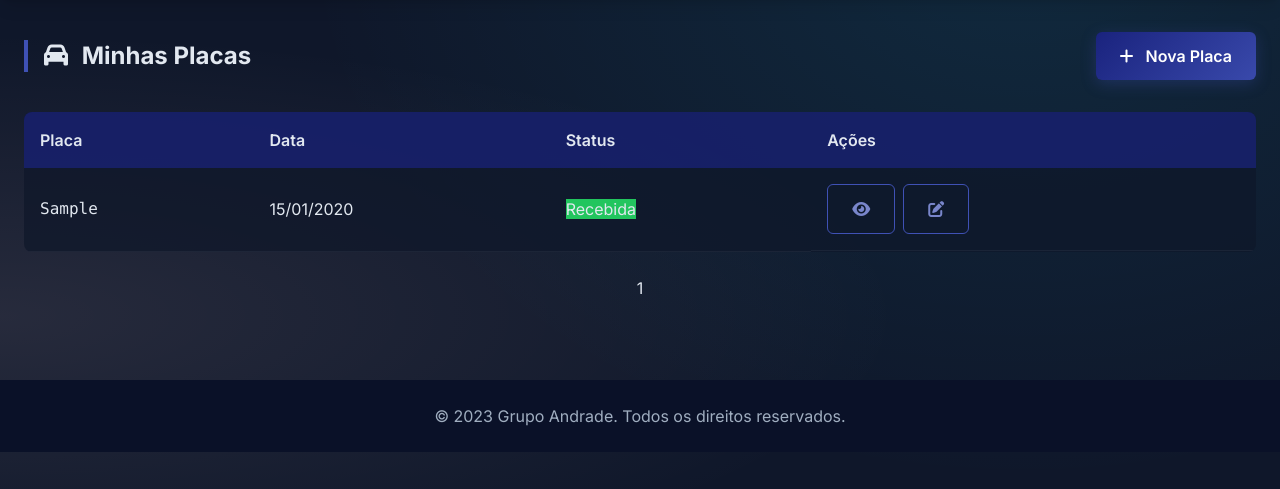
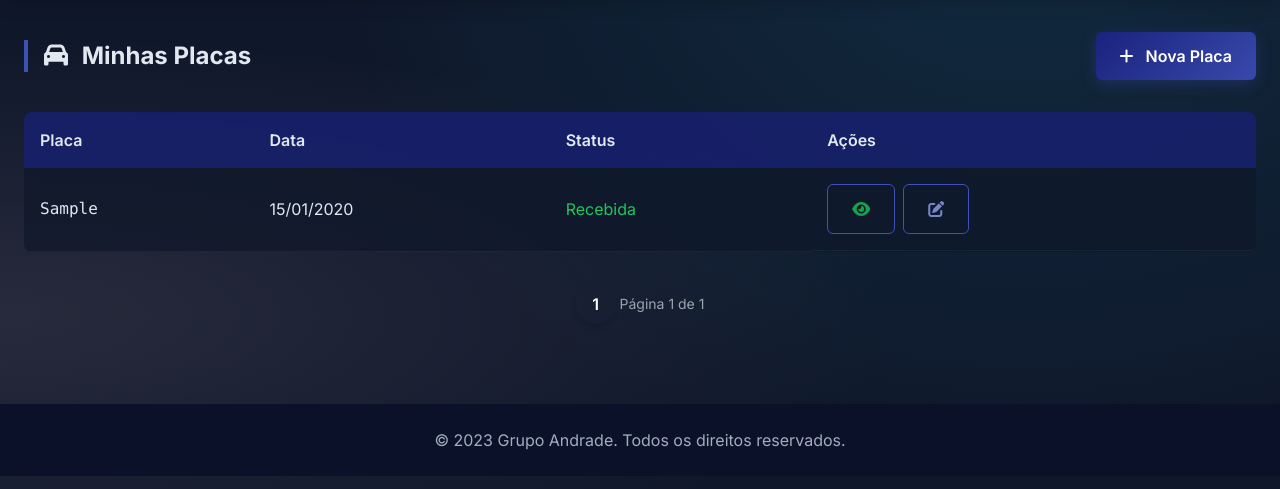
Before and after one commit to Rafael-Leao-2024/Sistema-Cadastro-e-Gerenciamento-de-placas-v001, a Flask app: page /minhas-placas in a window 1280 px wide. Shown: the part 84-573 px from the top of the page. Run offline with Flask 3, Linux system fonts and the light colour scheme; a user stored in the database is signed in; tables that the repository leaves empty hold one stand-in row (values such as "Sample post"); some libraries are stand-ins or nearby versions.

Commit message:
update of paginate

```diff
--- a/app.py
+++ b/app.py
@@ -3,4 +3,4 @@ from grupo_andrade.main import create_app
 app = create_app()
 
 if __name__ == '__main__':
-    app.run(debug=True, host='0.0.0.0', port=5000)
+    app.run(debug=True)
--- a/grupo_andrade/placas/routes.py
+++ b/grupo_andrade/placas/routes.py
@@ -4,7 +4,7 @@ from sqlalchemy.orm import joinedload
 from sqlalchemy import extract, desc
 from datetime import datetime, timedelta
 from grupo_andrade.models import Placa, Endereco, User
-from grupo_andrade.placas.forms import EmplacamentoForm, ConsultarForm, PlacaStatusForm
+from grupo_andrade.placas.forms import EmplacamentoForm, ConsultarForm, PlacaStatusForm, EmplacamentoUpdateForm
 from grupo_andrade.main import db
 from grupo_andrade.utils import formatar_data_completa
 from grupo_andrade.utils.email_utils import enviar_email_confirmacao_placa
@@ -47,6 +47,7 @@ def placa_detail(placa_id):
         flash(message="placa nao encontrada", category="info")
         return redirect(url_for('placas.minhas_placas'))
     usuario = User.query.filter_by(id=placa.id_user_recebeu).first()
+    usuario_solicitante = User.query.filter_by(id=placa.id_user).first()
     if not placa.id_user == current_user.id and not current_user.username == "admin":
         return render_template('erros/erro.html')
 
@@ -68,7 +69,7 @@ def placa_detail(placa_id):
         db.session.commit()
         return redirect(url_for('placas.placa_detail', placa_id=placa.id))
 
-    return render_template('placas/placa_detail.html', placa=placa, form=form, titulo='detalhes', usuario=usuario)
+    return render_template('placas/placa_detail.html', placa=placa, form=form, titulo='detalhes', usuario=usuario, usuario_solicitante=usuario_solicitante)
 
 @placas.route("/minhas-placas/<int:placa_id>/delete", methods=['GET', 'POST'])
 @login_required
@@ -107,9 +108,10 @@ def consulta():
 @placas.route('/editar/<int:placa_id>', methods=['GET', 'POST'])
 @login_required
 def editar_placa(placa_id):
-    form = EmplacamentoForm()
-    placa = Placa.query.get_or_404(placa_id)
-    if placa.id_user != current_user.id and current_user.email != "rafaelampaz6@gmail.com":
+    form = EmplacamentoUpdateForm()
+    placa = Placa.query.filter(Placa.id == placa_id).first()
+    print(form.data)
+    if placa.id_user != current_user.id and current_user.username != "admin":
         flash("Você não tem permissão para editar esta placa.", "danger")
         return redirect(url_for('placas.placa_detail', placa_id=placa.id))
 
@@ -122,7 +124,7 @@ def editar_placa(placa_id):
         flash(f"Os dados da placa {placa.placa.upper()} foram atualizados com sucesso!", "success")
         return redirect(url_for('placas.placa_detail', placa_id=placa.id))
 
-    return render_template('placas/editar_placa.html', placa=placa, form=form)
+    return render_template('placas/editar_placa.html', placa=placa, form=form, placa_id=placa.id)
 
 @placas.route('/solicitar_placas', methods=['GET', 'POST'])
 @login_required
--- a/grupo_andrade/templates/placas/minhas_placas.html
+++ b/grupo_andrade/templates/placas/minhas_placas.html
@@ -27,13 +27,13 @@ block content %}
           <td>{{ placa.date_create.strftime('%d/%m/%Y') }}</td>
           <td>
             {% if placa.received %}
-            <span class="badge bg-green-500">Recebida</span>
+            <span class="badge text-green-500">Recebida</span>
             {% elif placa.placa_a_caminho %}
-            <span class="badge bg-yellow-500">A caminho</span>
+            <span class="badge text-yellow-500">A caminho</span>
             {% elif placa.placa_confeccionada %}
-            <span class="badge bg-blue-500">Confeccionada</span>
+            <span class="badge text-blue-500">Confeccionada</span>
             {% else %}
-            <span class="badge bg-gray-500">Pendente</span>
+            <span class="badge text-gray-500">Pendente</span>
             {% endif %}
           </td>
           <td class="flex space-x-2">
@@ -41,7 +41,9 @@ block content %}
               href="{{ url_for('placas.placa_detail', placa_id=placa.id) }}"
               class="btn btn-sm btn-outline"
             >
-              <i class="fas fa-eye"></i>
+              <i
+                class="fas fa-eye {% if placa.received %} text-green-600 {% endif %}"
+              ></i>
             </a>
             <a
               href="{{ url_for('placas.editar_placa', placa_id=placa.id) }}"
@@ -57,34 +59,42 @@ block content %}
   </div>
 
   <!-- Paginação -->
-  <div class="mt-6 flex justify-center">
-    <nav>
-      <ul class="pagination">
+  <div class="flex justify-center mt-8">
+    <nav aria-label="Paginação">
+      <ul class="flex items-center space-x-1">
         {% for page_num in placas.iter_pages(left_edge=1, right_edge=1,
         left_current=2, right_current=3) %} {% if page_num %} {% if placas.page
         == page_num %}
-        <li class="page-item active">
+        <!-- Página Ativa -->
+        <li>
           <a
-            class="page-link bg-primary-600"
             href="{{ url_for('placas.minhas_placas', page=page_num) }}"
+            class="flex items-center justify-center w-10 h-10 rounded-full bg-gradient-to-br from-primary-600 to-primary-800 text-white font-semibold shadow-md transition-all transform hover:scale-105"
           >
             {{ page_num }}
           </a>
         </li>
         {% else %}
-        <li class="page-item">
+        <!-- Página Normal -->
+        <li>
           <a
-            class="page-link hover:bg-gray-700"
             href="{{ url_for('placas.minhas_placas', page=page_num) }}"
+            class="flex items-center justify-center w-10 h-10 rounded-full bg-gray-800 text-gray-300 font-medium hover:bg-gray-700 hover:text-white transition-all border border-gray-700 shadow-sm"
           >
             {{ page_num }}
           </a>
         </li>
         {% endif %} {% else %}
-        <li class="page-item disabled">
-          <span class="page-link">...</span>
+        <!-- Separador -->
+        <li class="px-2 py-1 text-gray-500">
+          <span class="flex items-center justify-center w-6">...</span>
         </li>
         {% endif %} {% endfor %}
+
+        <!-- Contador de Páginas (Opcional) -->
+        <li class="ml-4 text-sm text-gray-400 hidden md:block">
+          Página {{ placas.page }} de {{ placas.pages }}
+        </li>
       </ul>
     </nav>
   </div>
```
Also changed, not shown: grupo_andrade/pagamentos/routes.py (+18 -11 lines), grupo_andrade/placas/forms.py (+15 -0 lines), grupo_andrade/templates/placas/consulta.html (+4 -4 lines), grupo_andrade/templates/placas/editar_placa.html (+7 -4 lines), grupo_andrade/templates/placas/placa_detail.html (+8 -0 lines), grupo_andrade/templates/placas/status_manager_placas.html (+7 -5 lines), grupo_andrade/templates/placas/todas.html (+7 -7 lines).
